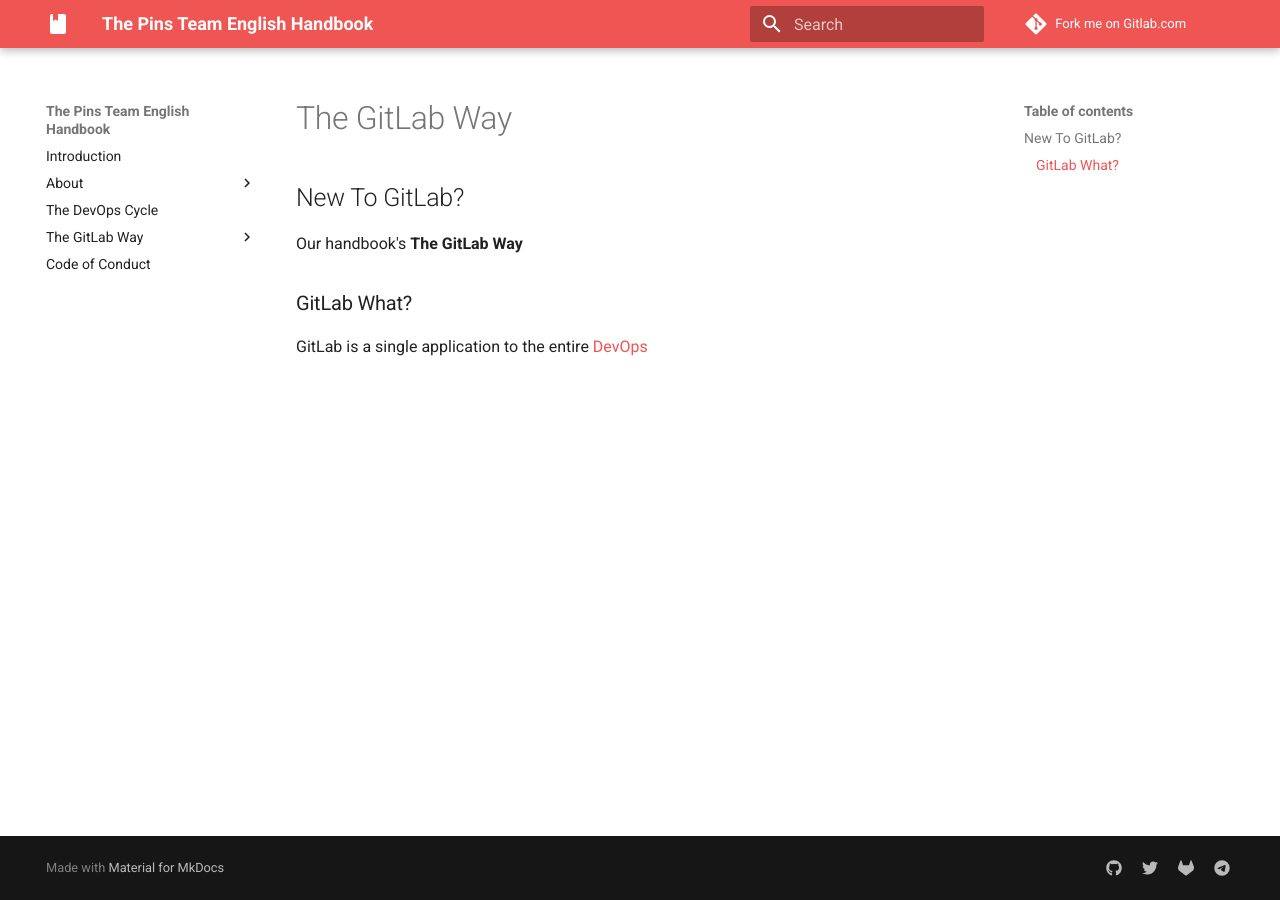
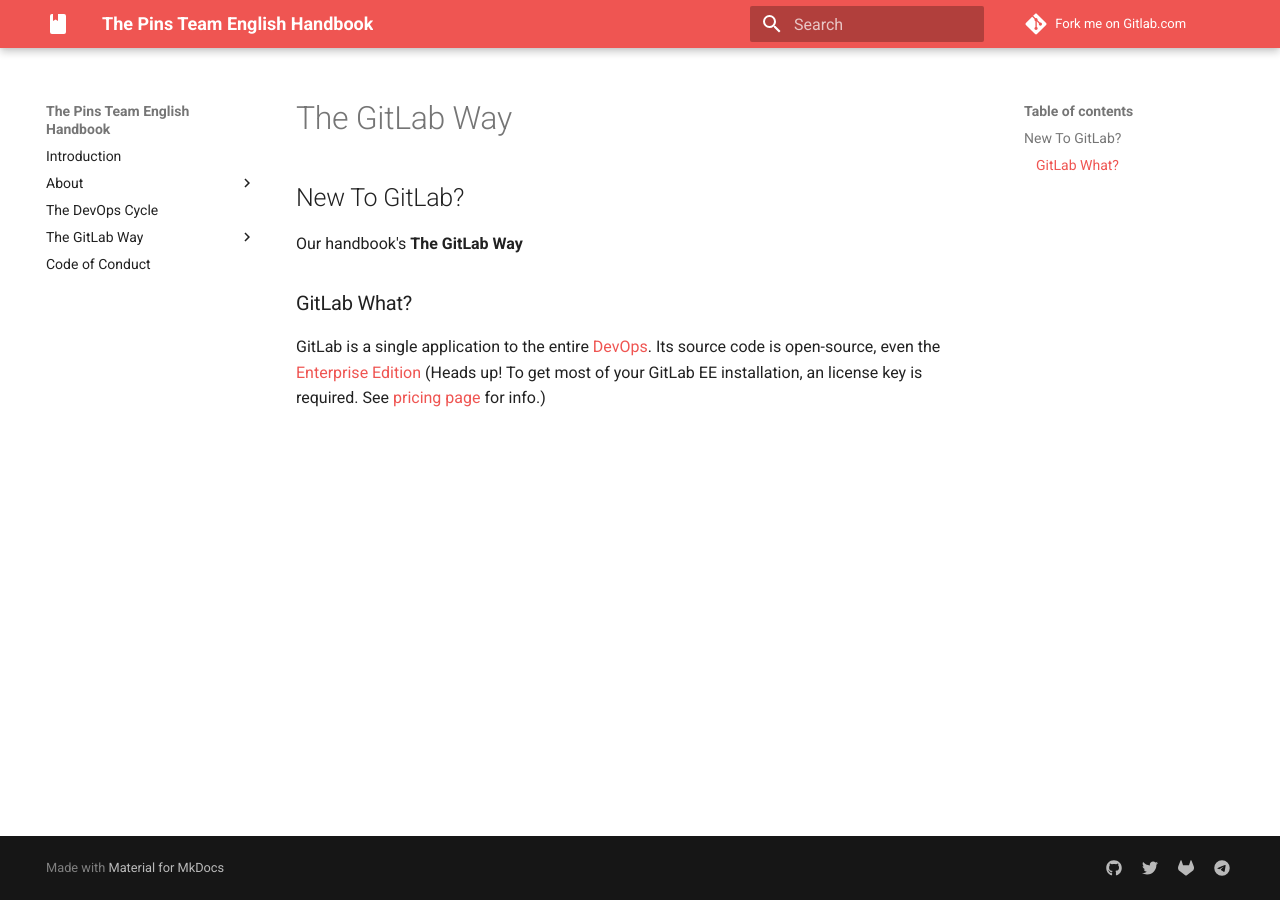
Before and after one commit to MadeByThePinsHub/handbook, an MkDocs documentation site: the page built from handbook/the-gitlab-way/index.md, in a window 1280 px wide. Built offline with MkDocs 1.6.1 and Material for MkDocs 9.7.7, drawn with Linux system fonts in a browser that asks for light colours; comment, search, counter and statistics services are not loaded.

Commit message:
Update handbook/the-gitlab-way/index.md

```diff
--- a/handbook/the-gitlab-way/index.md
+++ b/handbook/the-gitlab-way/index.md
@@ -6,4 +6,4 @@
 Our handbook's **The GitLab Way**
 
 ### GitLab What?
-GitLab is a single application to the entire [DevOps](devops)
+GitLab is a single application to the entire [DevOps](devops). Its source code is open-source, even the [Enterprise Edition](https://gitlab.com/gitlab-org/gitlab-ee) (Heads up! To get most of your GitLab EE installation, an license key is required. See [pricing page](https://about.gitlab.com/pricing/#self-managed) for info.)
```
